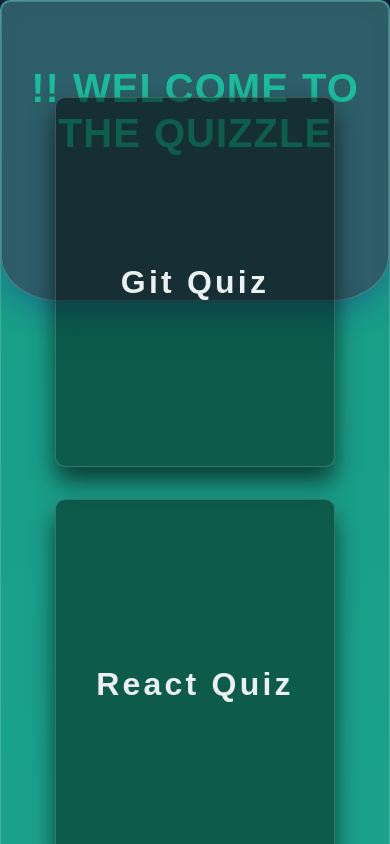
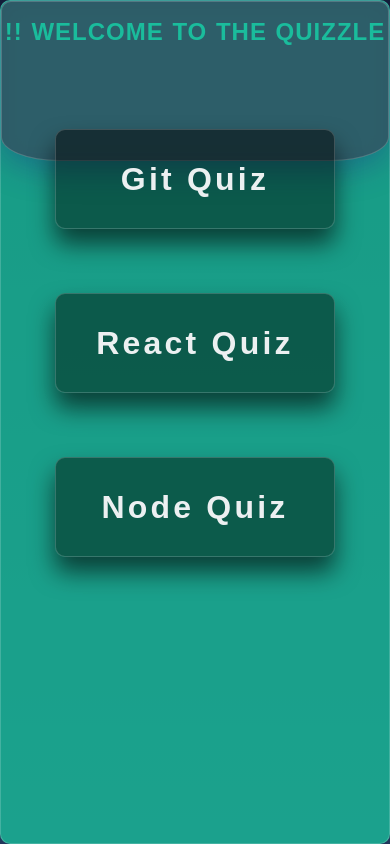
Before and after one commit to vineet-singhal2312/quizzle-fun-typescript, a React (Create React App) app: page /quizzes in a window 390 px wide. Shown: the top 844 px of the page. Built offline with nearby package versions, Linux system fonts and the light colour scheme.

Commit message:
style: made it responsive

```diff
--- a/src/components/header/Header.css
+++ b/src/components/header/Header.css
@@ -27,3 +27,12 @@
   letter-spacing: 1px;
   word-spacing: 1px;
 }
+@media only screen and (max-width: 500px) {
+  .header {
+    height: 160px;
+    padding-top: 1rem;
+  }
+  .header-heading {
+    font-size: 1.5rem;
+  }
+}
--- a/src/components/instructions/Instructions.css
+++ b/src/components/instructions/Instructions.css
@@ -22,3 +22,9 @@
   word-spacing: 3px;
   letter-spacing: 1px;
 }
+
+@media only screen and (max-width: 500px) {
+  #instructions {
+    width: 95%;
+  }
+}
--- a/src/components/questioncard/QuestionCard.css
+++ b/src/components/questioncard/QuestionCard.css
@@ -59,3 +59,14 @@
   border-radius: 10px;
   border: 1px solid rgba(255, 255, 255, 0.18);
 }
+@media only screen and (max-width: 500px) {
+  .question-card {
+    width: 325px;
+    height: 425px;
+    font-size: 0.9rem;
+  }
+  .options {
+    width: 95%;
+    margin-left: 0rem;
+  }
+}
--- a/src/components/scorecard/ScoreCard.css
+++ b/src/components/scorecard/ScoreCard.css
@@ -11,3 +11,10 @@
   background-color: var(--secondaryColor);
   z-index: 1;
 }
+@media only screen and (max-width: 500px) {
+  .score-card {
+    width: 325px;
+    height: 400px;
+    font-size: 0.9rem;
+  }
+}
--- a/src/components/timer/Timer.css
+++ b/src/components/timer/Timer.css
@@ -9,3 +9,9 @@
 .time {
   color: black;
 }
+@media only screen and (max-width: 500px) {
+  .timer {
+    font-size: 1rem;
+    bottom: 1%;
+  }
+}
--- a/src/pages/login/Login.css
+++ b/src/pages/login/Login.css
@@ -180,3 +180,9 @@ body {
     bottom: 100%;
   }
 }
+
+@media only screen and (max-width: 500px) {
+  .login-box {
+    width: 275px;
+  }
+}
--- a/src/pages/quiz/Quiz.css
+++ b/src/pages/quiz/Quiz.css
@@ -52,3 +52,22 @@
   bottom: 3%;
   left: 1.5%;
 }
+
+@media only screen and (max-width: 500px) {
+  .quiz {
+    padding: 0rem;
+    padding-top: 6rem;
+    padding-bottom: 3rem;
+  }
+  #home-button {
+    font-size: 0.8rem;
+    width: 55px;
+    height: 55px;
+  }
+  #loader {
+    color: var(--thirdColor);
+    position: fixed;
+    bottom: 2%;
+    left: 3.5%;
+  }
+}
--- a/src/pages/quizzes/Quizzes.css
+++ b/src/pages/quizzes/Quizzes.css
@@ -45,3 +45,14 @@
   transform: scale(1.2);
   transition: all 0.5s;
 }
+@media only screen and (max-width: 500px) {
+  .quizzes {
+    flex-direction: column;
+    justify-content: flex-start;
+    padding-top: 6rem;
+  }
+  .quiz-card {
+    height: 100px;
+    margin: 2rem 0rem;
+  }
+}
```
